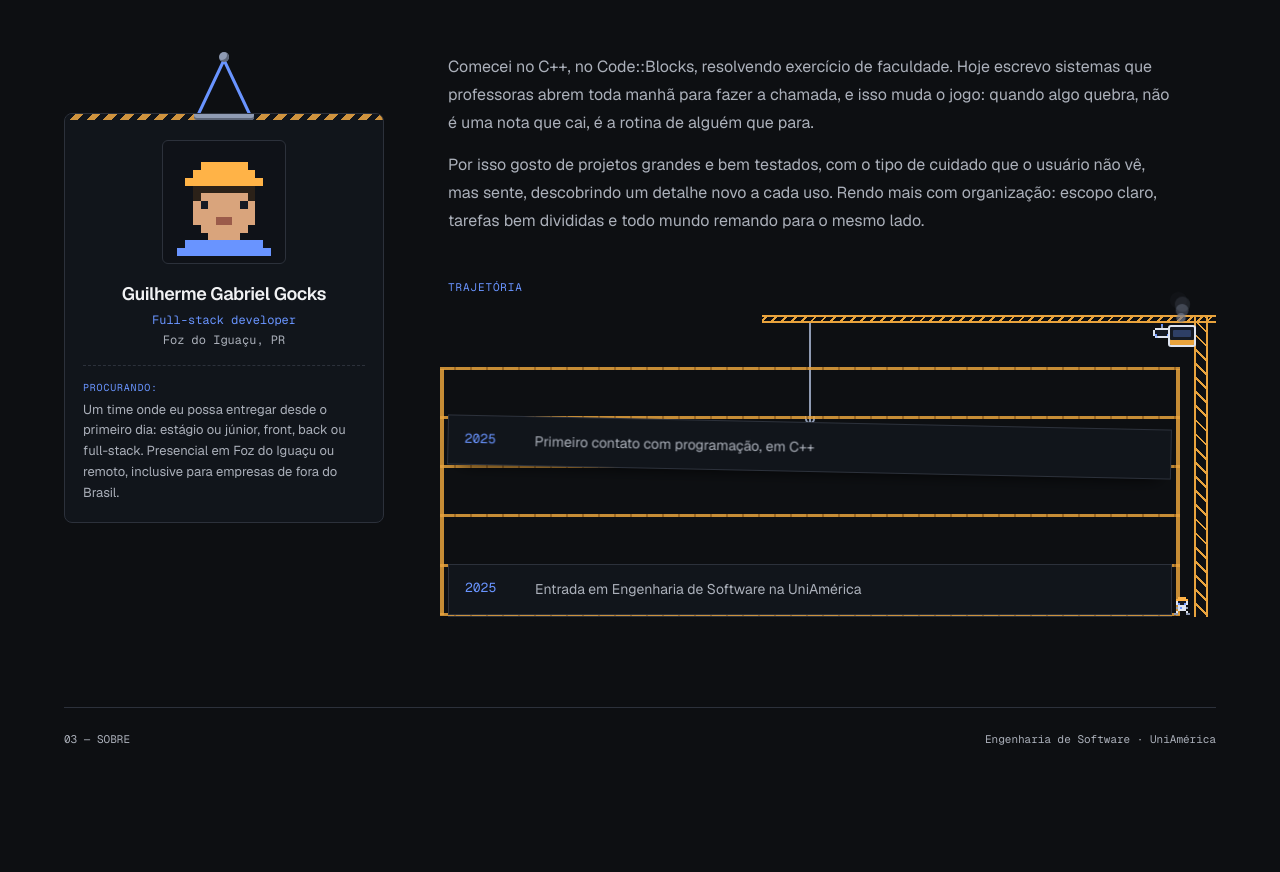
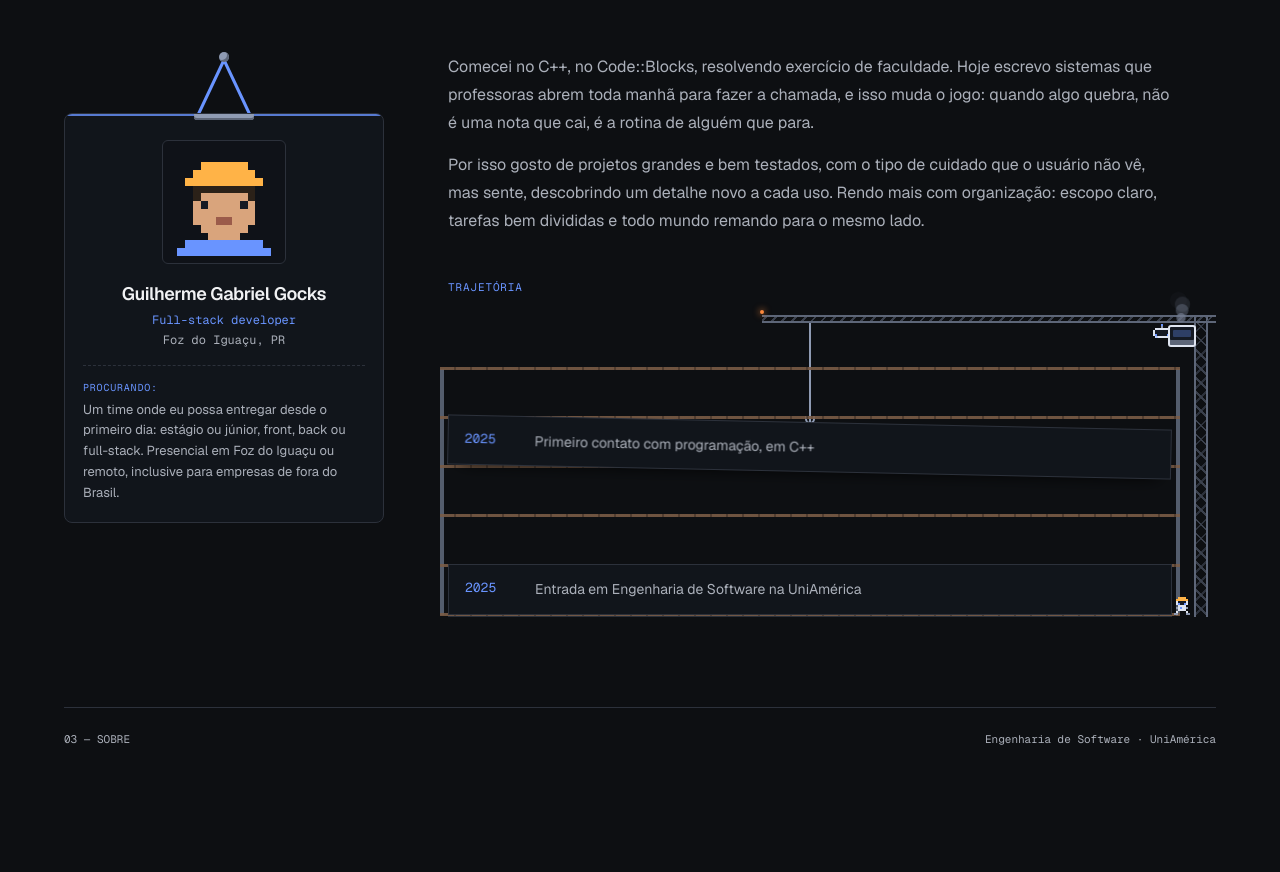
Before and after one commit to guiGocksAfK/GuiGocks-Portfolio, a Next.js app: page / in a window 1280 px wide. Shown: the part 2337-3209 px from the top of the page. Built offline with nearby package versions, Linux system fonts and the light colour scheme.

Commit message:
feat: pequenas mudancas de cores na secao sobre mim

```diff
--- a/src/app/globals.css
+++ b/src/app/globals.css
@@ -150,7 +150,8 @@ html[data-paint] .name-first { color: transparent; -webkit-background-clip: text
 .badge-lanyard { display: block; width: 70px; height: 60px; margin: 0 auto; overflow: visible; }
 .badge-lanyard path { fill: none; stroke: var(--accent); stroke-width: 3; stroke-linecap: round; }
 .badge-card { position: relative; margin-top: -4px; padding: 26px 18px 18px; border: 1px solid var(--border); border-radius: 8px; background: #11151b; text-align: center; overflow: hidden; }
-.badge-card::before { content: ''; position: absolute; left: 0; right: 0; top: 0; height: 6px; background: repeating-linear-gradient(-45deg, #ffb347 0 6px, #11151b 6px 12px); opacity: .8; }
+/* A thin line in the site's blue along the top, where the lanyard's clip holds it. */
+.badge-card::before { content: ''; position: absolute; left: 0; right: 0; top: 0; height: 2px; background: var(--accent); opacity: .8; }
 .badge-clip { position: absolute; left: calc(50% - 30px); top: -5px; width: 60px; height: 11px; border-radius: 3px; background: #8f9bb3; box-shadow: inset 0 -2px 0 #5d6678; z-index: 2; }
 .badge-photo { position: relative; width: 124px; aspect-ratio: 1; margin: 0 auto 16px; border: 1px solid var(--border); border-radius: 6px; overflow: hidden; background: #0f1218; }
 .badge-image { object-fit: cover; }
@@ -179,12 +180,17 @@ html[data-paint] .name-first { color: transparent; -webkit-background-clip: text
    on the right. The cable hangs from the jib at 14px (CABLE_TOP in career-building.tsx) above the middle of the building. */
 .building-site { position: relative; margin-top: 14px; padding-top: 60px; }
 .crane { position: absolute; inset: 0; pointer-events: none; z-index: 1; }
-.crane-mast { position: absolute; right: 8px; top: 6px; bottom: 0; width: 14px; border-inline: 2px solid #e8a33d; background: repeating-linear-gradient(45deg, transparent 0 8px, #e8a33d 8px 10px); }
-.crane-jib { position: absolute; top: 6px; right: 0; left: calc(50% - 22px - 48px); height: 8px; border-block: 2px solid #e8a33d; background: repeating-linear-gradient(-45deg, transparent 0 5px, #e8a33d 5px 7px); }
+/* Steel lattice in greys, so the finished site reads as built rather than as a warning; the only colour left is the
+   small signal light at the tip of the jib, blinking slowly. */
+.crane-mast { position: absolute; right: 8px; top: 6px; bottom: 0; width: 14px; border-inline: 2px solid #5d6678; background: repeating-linear-gradient(45deg, transparent 0 8px, #3a404c 8px 10px), repeating-linear-gradient(-45deg, transparent 0 8px, #2c313b 8px 10px); }
+.crane-jib { position: absolute; top: 6px; right: 0; left: calc(50% - 22px - 48px); height: 8px; border-block: 2px solid #5d6678; background: repeating-linear-gradient(-45deg, transparent 0 5px, #3a404c 5px 7px); }
+.crane-jib::after { content: ''; position: absolute; left: -2px; top: -7px; width: 4px; height: 4px; border-radius: 50%; background: #ff8a3d; box-shadow: 0 0 6px 1px rgba(255, 138, 61, .55); animation: crane-light 2.6s ease-in-out infinite; }
+@keyframes crane-light { 0%, 100% { opacity: .3; } 50% { opacity: 1; } }
+@media (prefers-reduced-motion: reduce) { .crane-jib::after { animation: none; opacity: .8; } }
 .crane-cable { position: absolute; top: 14px; left: calc(50% - 22px - 1px); width: 2px; height: 30px; background: #8f9bb3; }
 .crane-hook { position: absolute; left: -4px; bottom: -2px; width: 10px; height: 8px; border: 2px solid #8f9bb3; border-top: 0; border-radius: 0 0 6px 6px; }
 /* Operator's cabin on the crane. The operator hides behind it and slides out through the side when the crane breaks. */
-.crane-cabin { position: absolute; z-index: 2; right: 20px; top: 16px; width: 28px; height: 22px; border: 2px solid #dfe5f1; border-radius: 3px; background: #151a24; box-shadow: inset 0 -5px 0 #e8a33d; }
+.crane-cabin { position: absolute; z-index: 2; right: 20px; top: 16px; width: 28px; height: 22px; border: 2px solid #dfe5f1; border-radius: 3px; background: #151a24; box-shadow: inset 0 -5px 0 #5d6678; }
 .crane-cabin::after { content: ''; position: absolute; inset: 3px 3px 8px; border-radius: 1px; background: color-mix(in srgb, var(--accent) 30%, #151a24); }
 .crane-operator { position: absolute; z-index: 1; right: 23px; top: 15px; width: 22px; height: 14px; overflow: hidden; transition: transform .25s ease-out; }
 .crane-operator svg { display: block; width: 22px; height: 24px; shape-rendering: crispEdges; }
@@ -204,10 +210,11 @@ html[data-paint] .name-first { color: transparent; -webkit-background-clip: text
 /* Scaffolding while the building is under construction: two poles and planks sticking out past the floors (which sit
    above it). The crew pulls the poles and everything falls away piece by piece. */
 .scaffold { position: absolute; z-index: 1; top: 60px; bottom: 2px; left: -8px; right: 36px; pointer-events: none; }
-.scaffold-pole, .scaffold-plank { position: absolute; background: #e8a33d; opacity: .85; }
+/* Like a real one: steel tubes and wooden planks. */
+.scaffold-pole, .scaffold-plank { position: absolute; background: #5d6678; opacity: .9; }
 .scaffold-pole { top: 0; bottom: 0; left: 0; width: 4px; }
 .scaffold-pole-right { left: auto; right: 0; }
-.scaffold-plank { left: 0; right: 0; height: 3px; background: repeating-linear-gradient(90deg, #e8a33d 0 14px, #b97a26 14px 16px); }
+.scaffold-plank { left: 0; right: 0; height: 3px; background: repeating-linear-gradient(90deg, #7a5c46 0 14px, #5a4334 14px 16px); }
 .building-dismantling .scaffold-pole, .building-dismantling .scaffold-plank { animation: scaffold-fall .75s cubic-bezier(.5, 0, .9, .6) forwards; }
 .building-dismantling .scaffold-pole { animation-delay: .1s; }
 .building-dismantling .scaffold-pole-right { animation-name: scaffold-fall-right; }
```
